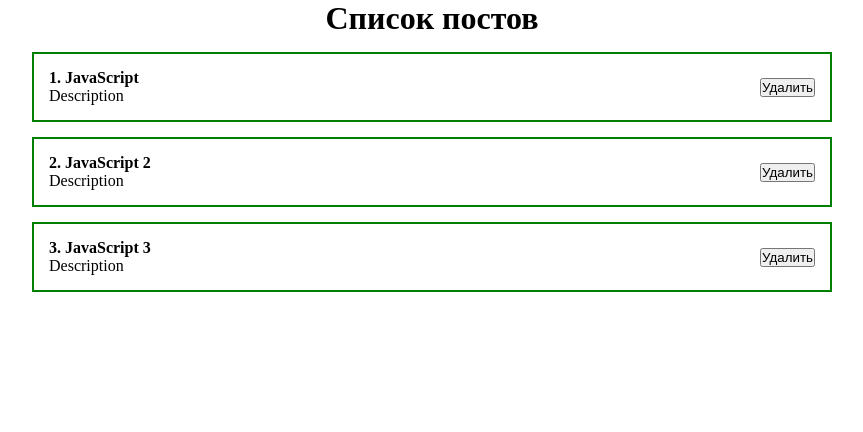
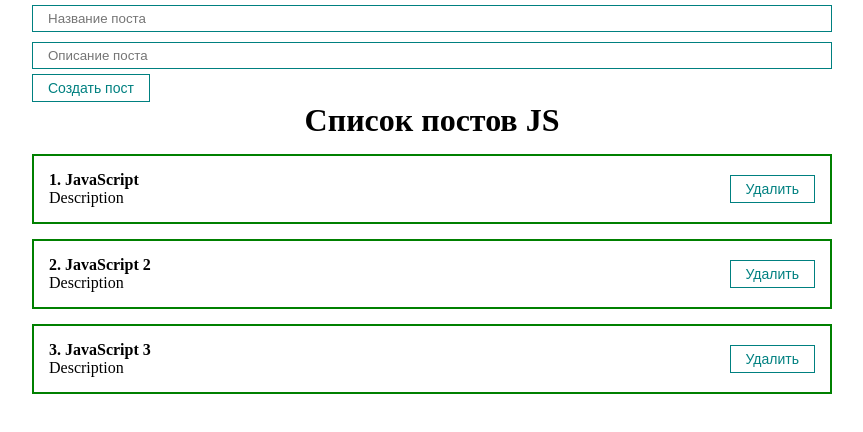
Before and after one commit to Father1993/React_app_practice, a React (Create React App) app: page / in a window 1280 px wide. Shown: the top 432 px of the page, without its empty margins (208-1071 px from the left). Built offline with nearby package versions, Linux system fonts and the light colour scheme.

Commit message:
add base fn and base css style

```diff
--- a/src/App.js
+++ b/src/App.js
@@ -1,6 +1,9 @@
-import React, { useState } from "react";
+import React, { useRef, useState } from "react";
+import PostList from "./components/PostList";
+import MyButton from "./components/UI/button/MyButton";
+import MyInput from "./components/UI/input/MyInput";
 import "./styles/App.css";
-import PostList from "./components/PostList";
+import PostForm from "./components/PostForm";
 
 function App() {
 
@@ -10,9 +13,19 @@ function App() {
     {id: 3, title: "JavaScript 3", body: "Description"},
   ])
 
+  const createPost = (newPost) => {
+    setPosts([...posts, newPost])
+  }
+
+  // Получаем post из дочернего компонента
+  const removePost = (post) => {
+    setPosts(posts.filter(p => p.id !== post.id))
+  }
+
   return (
     <div className="App">
-      <PostList posts={posts}/>
+      <PostForm create={createPost}/>
+      <PostList remove={removePost} posts={posts} title="Список постов JS"/>
     </div>
   );
 }
--- /dev/null
+++ b/src/components/PostForm.jsx
@@ -0,0 +1,49 @@
+import React, { useState } from "react";
+import MyInput from "./UI/input/MyInput";
+import MyButton from "./UI/button/MyButton";
+
+
+const PostForm = ({create}) => {
+    const [post, setPost] = useState({title: '', body: ''});
+
+    const addNewPost = (e) => {
+        e.preventDefault()
+        const newPost = {
+            ...post, id: Date.now()
+        }
+        create(newPost)
+        setPost({title: '', body: ''})
+    }
+
+
+
+    return (
+        <form>
+            {/* Управляемый компонент */}
+            <MyInput
+                value={post.title}
+                onChange={e => setPost({...post, title: e.target.value})}
+                type="text"
+                placeholder="Название поста"
+            />
+            <MyInput
+                value={post.body}
+                onChange={e => setPost({...post, body: e.target.value})}
+                type="text"
+                placeholder="Описание поста"
+            />
+            {/* Неуправляемый\Некотролируемый компонент */}
+            {/* <MyInput
+            ref={bodyInputRef}
+            type="text"
+            placeholder="Описание поста"
+            /> */}
+            <MyButton
+                onClick = {addNewPost}
+                >Создать пост
+            </MyButton>
+        </form>
+    )
+};
+
+export default PostForm;
--- a/src/components/PostItem.jsx
+++ b/src/components/PostItem.jsx
@@ -1,17 +1,20 @@
 import React from "react";
+import MyButton from "./UI/button/MyButton";
 
 const PostItem = (props) => {
 
     return (
         <div className="post">
             <div className="post__content">
-                <strong>{props.post.id}. {props.post.title}</strong>
+                <strong>{props.number}. {props.post.title}</strong>
                 <div>
                     {props.post.body}
                 </div>
             </div>
             <div className="post__btns">
-                <button>Удалить</button>
+                <MyButton onClick={() => props.remove(props.post)}>
+                    Удалить
+                </MyButton>
             </div>
         </div>
     )
--- a/src/components/PostList.jsx
+++ b/src/components/PostList.jsx
@@ -1,14 +1,14 @@
 import React from "react";
 import PostItem from "./PostItem";
 
-const PostList = ({posts}) => {
+const PostList = ({posts, title, remove}) => {
     return (
         <div>
             <h1 style={{textAlign:"center"}}>
-                Список постов
+                {title}
             </h1>
-            {posts.map((post) =>
-                <PostItem post={post} key={post.id} />
+            {posts.map((post, index) =>
+                <PostItem remove={remove} number={index + 1} post={post} key={post.id} />
             )}
         </div>
     );
--- /dev/null
+++ b/src/components/UI/button/MyButton.jsx
@@ -0,0 +1,12 @@
+import React from "react";
+import classes from './MyButton.module.css';
+
+const MyButton = ({children, ...props}) => {
+    return (
+        <button {...props} className={classes.myBtn}>
+            {children}
+        </button>
+    )
+};
+
+export default MyButton;
--- /dev/null
+++ b/src/components/UI/button/MyButton.module.css
@@ -0,0 +1,8 @@
+.myBtn {
+    padding: 5px 15px;
+    color: teal;
+    font-size: 14px;
+    background: transparent;
+    border: 1px solid teal;
+    cursor: pointer;
+}
--- /dev/null
+++ b/src/components/UI/input/MyInput.jsx
@@ -0,0 +1,11 @@
+import React from "react";
+import classes from "./MyInput.module.css";
+
+const MyInput = React.forwardRef((props, ref) => {
+    return (
+        <input ref={ref} className={classes.myInput} {...props} />
+
+    );
+});
+
+export default MyInput;
--- /dev/null
+++ b/src/components/UI/input/MyInput.module.css
@@ -0,0 +1,6 @@
+.myInput {
+    width: 100%;
+    padding: 5px 15px;
+    margin: 5px 0;
+    border: 1px solid teal;
+}
```
